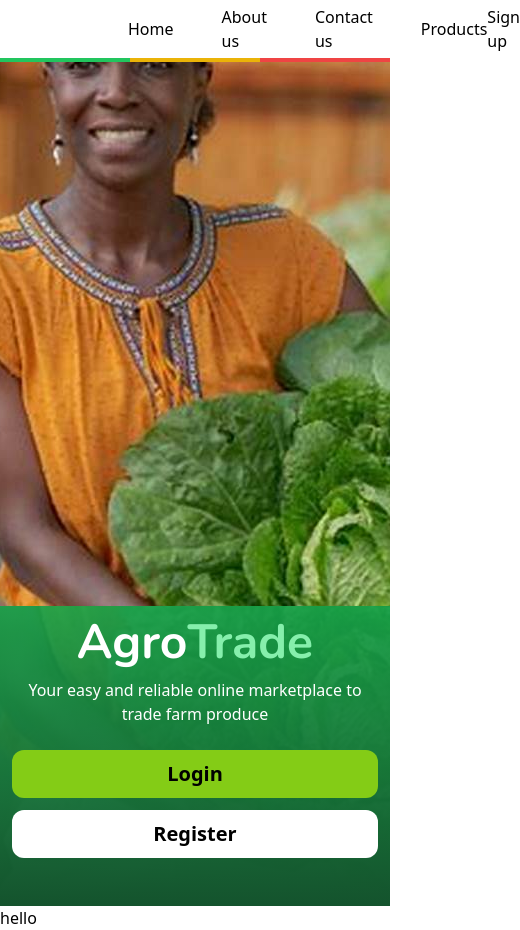
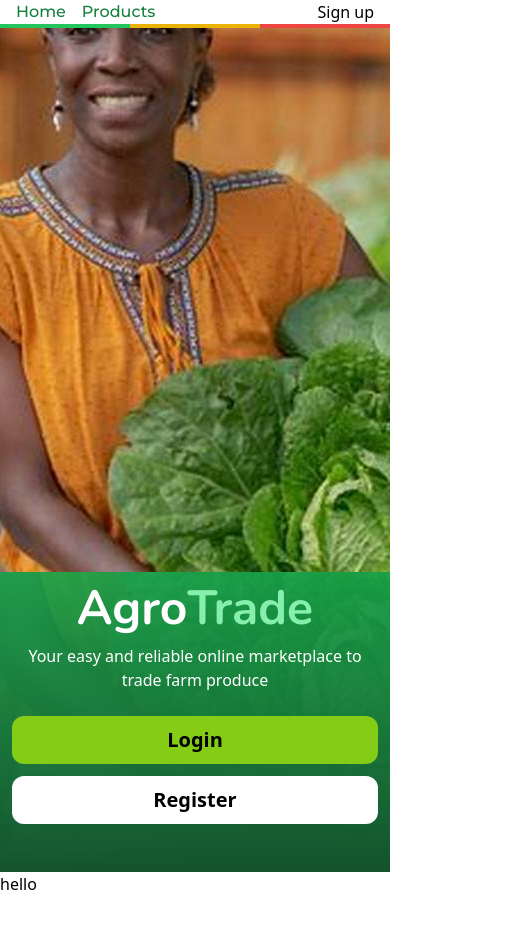
Before and after one commit to Aliyu05/agrotrade, a Next.js app: page / in a window 390 px wide. Shown: the whole page, 520 px wide, since content can reach past the window. After the commit the page ends 896 px from the top, so only its background shows below. Built offline with nearby package versions, Linux system fonts and the light colour scheme.

Commit message:
mobile view

```diff
--- a/components/navbar.js
+++ b/components/navbar.js
@@ -1,37 +1,77 @@
 import Link from "next/link";
 import Image from "next/image";
-import {Montserrat} from "next/font/google";
+import { Montserrat } from "next/font/google";
 
 const montserrat_500 = Montserrat({
   subsets: ["latin"],
-    weight: '500',
-})
+  weight: "500",
+});
 
-export default function NavBar () {
+export default function NavBar() {
   return (
     <div>
-        <nav className="h-[58px] flex items-center px-20">
-            {/* destop navbar */}
+      <nav className="flex items-center px-4 md:px-20">
+        {/* Navbar */}
         <div className="w-full flex flex-row justify-between items-center">
-                <ul className="flex flex-row items-center gap-12">
+          {/* Logo */}
+          <ul className="hidden md:flex flex-row items-center gap-4 md:gap-12">
             <li>
-                       <Image width={38} height={38} src='/AGROTRADE.png' alt="logo" />
+              <Image width={38} height={38} src="/AGROTRADE.png" alt="logo" />
             </li>
-                    <li className={`${montserrat_500.className}text-green--700 hover:text-yellow-700`}><Link href="/">Home</Link></li>
-                    <li className={`${montserrat_500.className}text-green--700 hover:text-yellow-700`}><Link href="/about-us">About us</Link></li>
-                    <li className={`${montserrat_500.className}text-green--700 hover:text-yellow-700`}><Link href="/contsct-us">Contact us</Link></li>
-                    <li className={`${montserrat_500.className}text-green--700 hover:text-yellow-700`}><Link href="/products">Products</Link></li>
+            {/* Navbar items */}
+            <li
+              className={`${montserrat_500.className} text-green-700 hover:text-yellow-700`}
+            >
+              <Link href="/">Home</Link>
+            </li>
+            <li
+              className={`${montserrat_500.className} text-green-700 hover:text-yellow-700`}
+            >
+              <Link href="/products">Products</Link>
+            </li>
+            <li
+              className={`${montserrat_500.className} text-green-700 hover:text-yellow-700`}
+            >
+              <Link href="/about-us">About us</Link>
+            </li>
+            <li
+              className={`${montserrat_500.className} text-green-700 hover:text-yellow-700`}
+            >
+              <Link href="/contact-us">Contact us</Link>
+            </li>
           </ul>
 
-                <Link href='/auth/signup'>Sign up</Link>
+          {/* Mobile view: Show "Home" and "Products" links on the left */}
+          <div className="md:hidden flex flex-row items-center gap-4">
+            <Link
+              href="/"
+              className={`${montserrat_500.className} text-green-700 hover:text-yellow-700`}
+            >
+              Home
+            </Link>
+            <Link
+              href="/products"
+              className={`${montserrat_500.className} text-green-700 hover:text-yellow-700`}
+            >
+              Products
+            </Link>
+          </div>
+
+          {/* Sign up link on the right */}
+          <Link
+            href="/auth/signup"
+          >
+            Sign up
+          </Link>
         </div>
       </nav>
 
+      {/* Separator */}
       <div className="grid grid-cols-3">
         <div className="h-[4px] bg-green-500"></div>
         <div className="h-[4px] bg-yellow-500"></div>
         <div className="h-[4px] bg-red-500"></div>
       </div>
     </div>
-    )
+  );
 }
```
Lines whose indentation alone changed are shown as unchanged.
